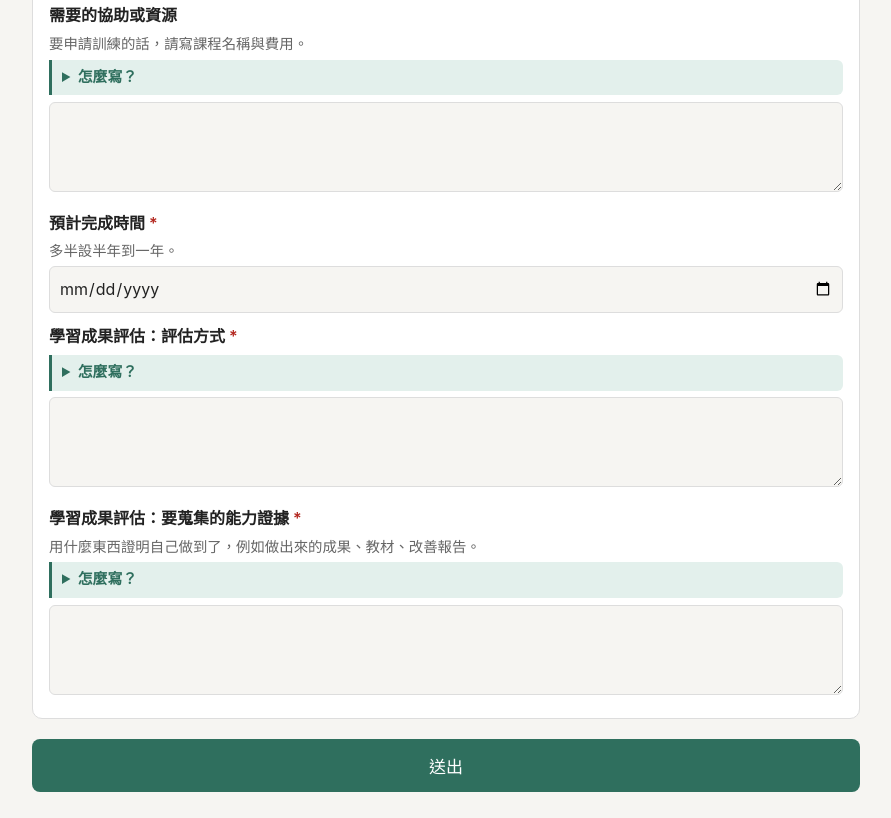
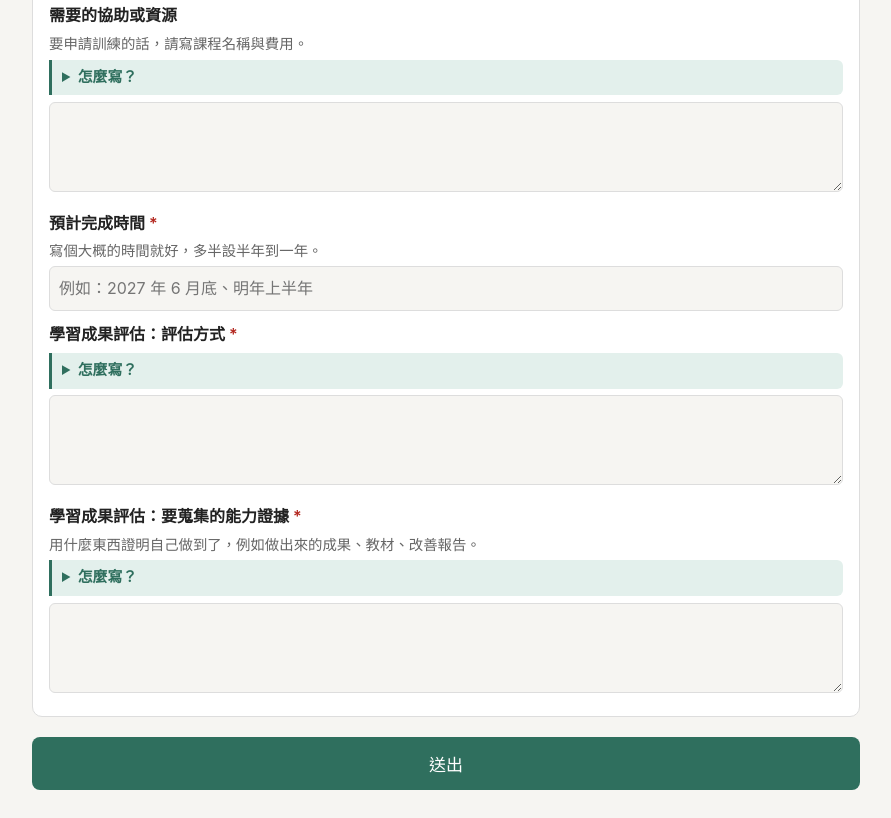
Before and after one commit to kukocliao/kukocliao.github.io, a plain HTML site: page idp/index.html in a window 1280 px wide. Shown: the part 4133-4951 px from the top of the page, without its empty margins (194-1085 px from the left). Drawn offline with Linux system fonts and the light colour scheme.

Commit message:
IDP 表單：預計完成時間改成填大概時間
Co-Authored-By: Claude Opus 5.5 <noreply@anthropic.com>

```diff
--- a/idp/index.html
+++ b/idp/index.html
@@ -146,8 +146,8 @@ details.guide .ex{background:var(--card);border:1px dashed var(--line);border-ra
     </details>
     <textarea id="p_res" name="需要的協助或資源"></textarea>
     <label class="req" for="p_due">預計完成時間</label>
-    <p class="hint">多半設半年到一年。</p>
-    <input id="p_due" type="date" name="預計完成時間" required>
+    <p class="hint">寫個大概的時間就好，多半設半年到一年。</p>
+    <input id="p_due" name="預計完成時間" placeholder="例如：2027 年 6 月底、明年上半年" required>
     <label class="req" for="p_eval">學習成果評估：評估方式</label>
     <details class="guide"><summary>怎麼寫？</summary><ul>
       <li>寫清楚：用什麼標準判斷做到了、誰來看、什麼時候看。</li>
```
